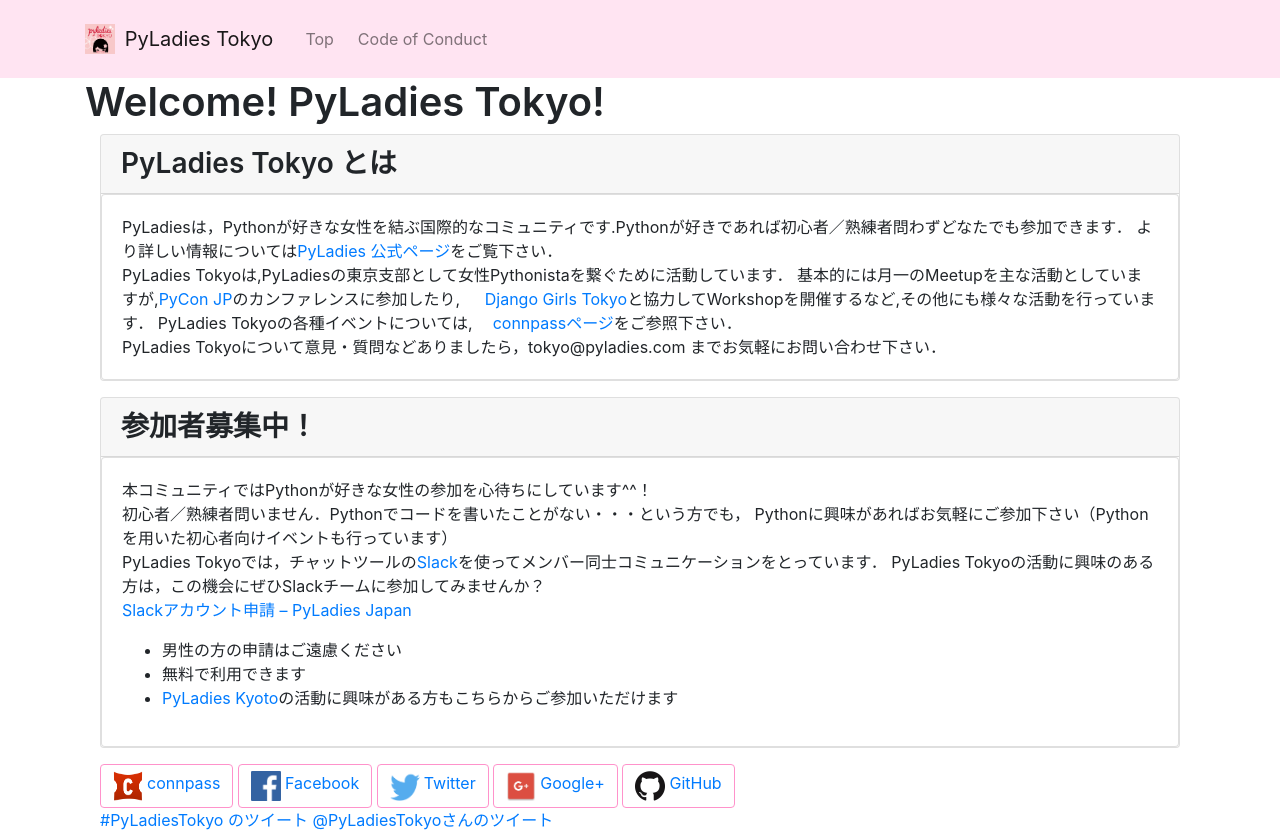
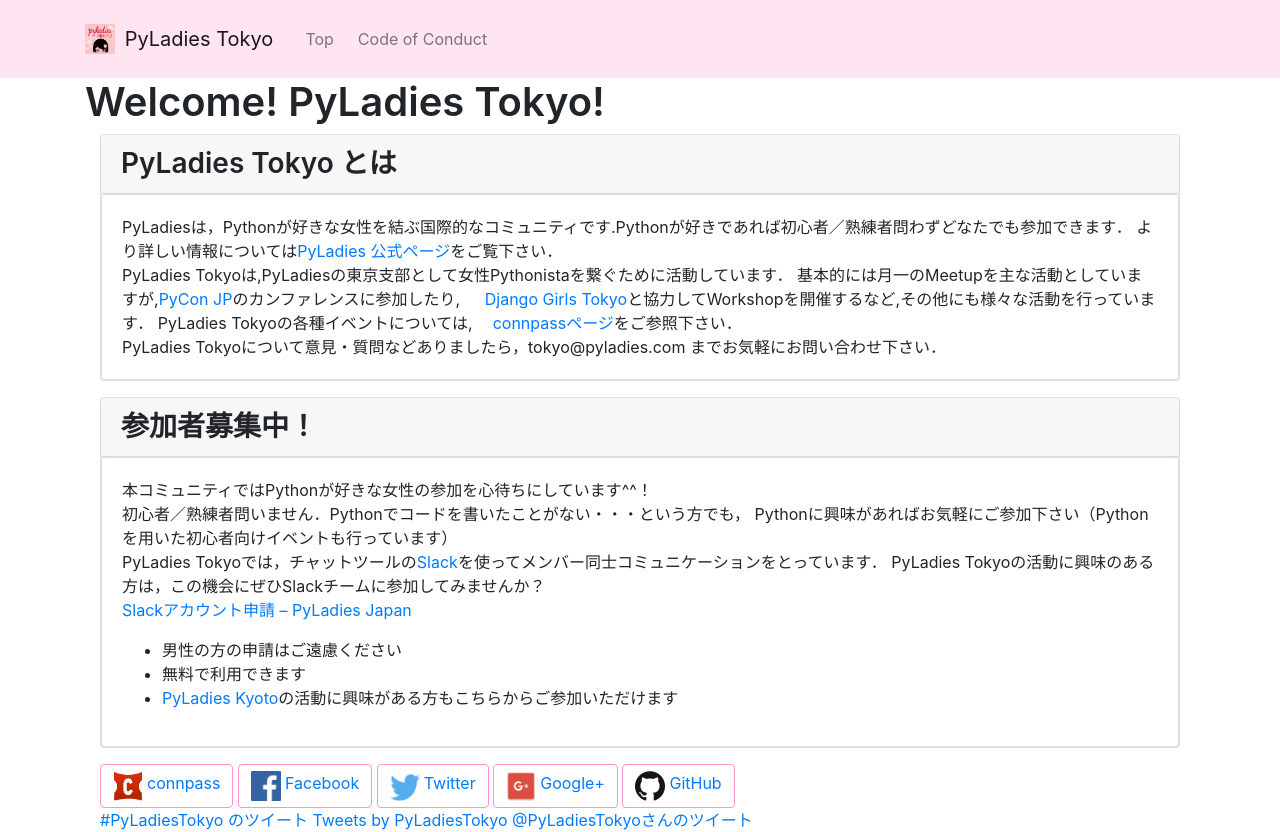
Before and after one commit to okusama27/PyLadiesTokyo.github.io, a plain HTML site: page index.html in a window 1280 px wide. Drawn offline with Linux system fonts and the light colour scheme.

Commit message:
twitterウィジェットを新しいものに変更

```diff
--- a/index.html
+++ b/index.html
@@ -148,7 +148,7 @@
     </div>
     <div class="col-12">
         <a class="twitter-timeline"  href="https://twitter.com/hashtag/PyLadiesTokyo" data-widget-id="644514201038262272">#PyLadiesTokyo のツイート</a>
-        <script>!function(d,s,id){var js,fjs=d.getElementsByTagName(s)[0],p=/^http:/.test(d.location)?'http':'https';if(!d.getElementById(id)){js=d.createElement(s);js.id=id;js.src=p+"://platform.twitter.com/widgets.js";fjs.parentNode.insertBefore(js,fjs);}}(document,"script","twitter-wjs");</script>
+        <a class="twitter-timeline" href="https://twitter.com/PyLadiesTokyo?ref_src=twsrc%5Etfw">Tweets by PyLadiesTokyo</a> <script async src="https://platform.twitter.com/widgets.js" charset="utf-8"></script>
         <a class="twitter-timeline"  href="https://twitter.com/PyLadiesTokyo" data-widget-id="644512196920111104">@PyLadiesTokyoさんのツイート</a>
         <script>!function(d,s,id){var js,fjs=d.getElementsByTagName(s)[0],p=/^http:/.test(d.location)?'http':'https';if(!d.getElementById(id)){js=d.createElement(s);js.id=id;js.src=p+"://platform.twitter.com/widgets.js";fjs.parentNode.insertBefore(js,fjs);}}(document,"script","twitter-wjs");</script>
     </div>
```
